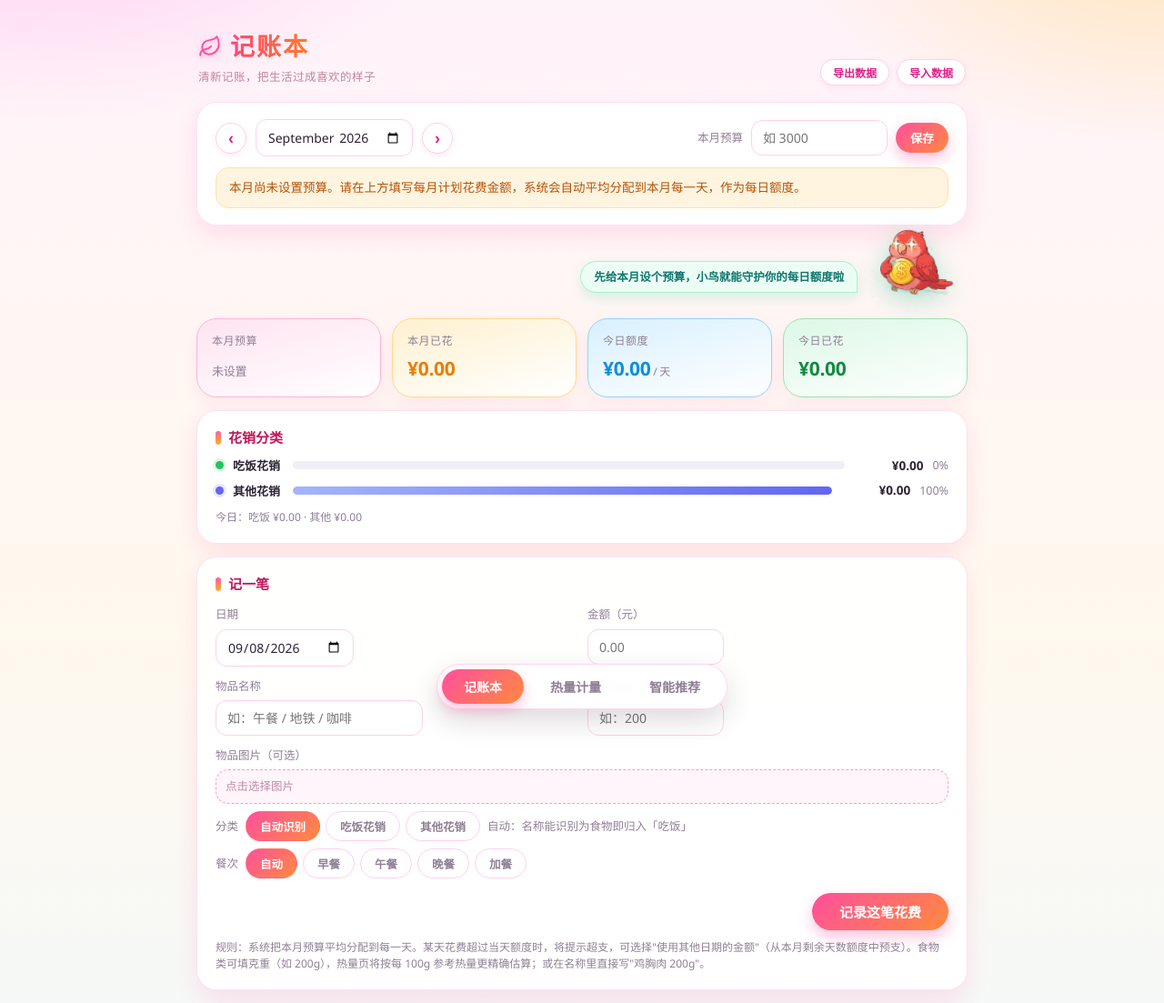
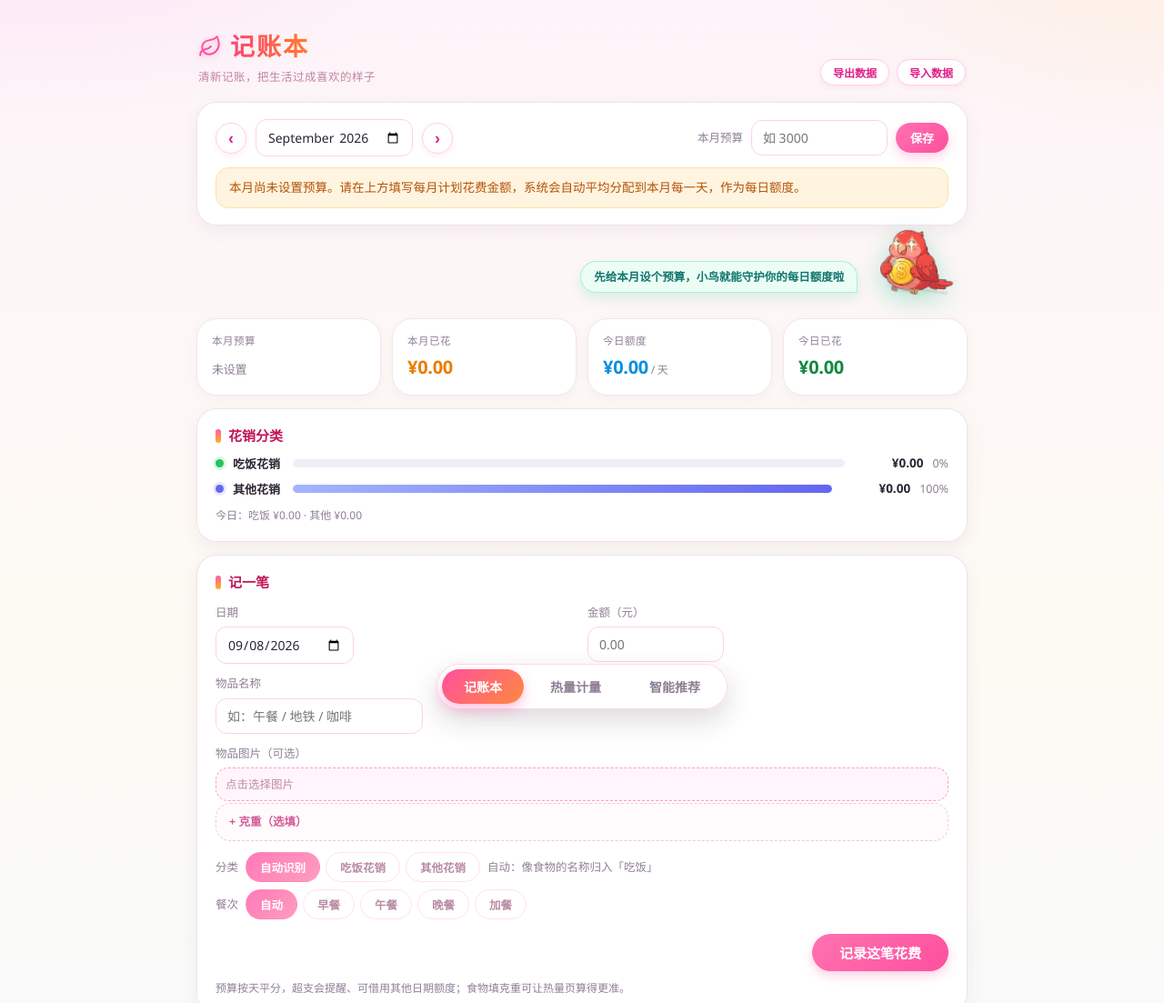
Before and after one commit to davy1121/account-book, a plain HTML site: page index.html in a window 1280 px wide. Shown: the top 1103 px of the page at 91% size. Drawn offline with Linux system fonts and the light colour scheme.

Commit message:
whole site declutter + softer accents

```diff
--- a/index.html
+++ b/index.html
@@ -391,6 +391,36 @@
     .form-grid { grid-template-columns: 1fr; }
     header.app .slogan { display: none; }
   }
+
+  /* ===== 整站简洁化：弱化撞色、收敛留白、折叠更多选项 ===== */
+  body {
+    background:
+      radial-gradient(760px 420px at 4% -8%, rgba(255, 122, 217, .15), transparent 60%),
+      radial-gradient(680px 400px at 100% -6%, rgba(255, 197, 51, .14), transparent 62%),
+      radial-gradient(820px 460px at 50% 115%, rgba(47, 183, 255, .13), transparent 60%),
+      linear-gradient(180deg, #fdf4f9 0%, #fdfaf3 48%, #f4f9ff 100%);
+  }
+  .card { border-color: rgba(228, 202, 218, .55); box-shadow: 0 6px 18px rgba(120, 90, 120, .08); }
+  .btn.primary { background: linear-gradient(135deg, #ff72b0, #ff4f9e); box-shadow: 0 5px 12px rgba(255, 79, 158, .26); }
+  .btn.primary:hover { box-shadow: 0 8px 16px rgba(255, 79, 158, .34); }
+  .stats .stat { background: #fff; border-color: #f6e4ec; box-shadow: 0 4px 12px rgba(120, 90, 120, .05); }
+  .stats .stat:nth-child(1), .stats .stat:nth-child(2), .stats .stat:nth-child(3),
+  .stats .stat:nth-child(4), .stats .stat:nth-child(5),
+  .stats .stat.warn, .stats .stat.over { background: #fff; border-color: #f6e4ec; }
+  .stats .stat .k { font-size: 11.5px; }
+  .stats .stat .v { font-size: 20px; }
+  .stats .stat:hover { transform: translateY(-2px); }
+  .segp { border-color: #ffe0ed; color: #b98ba4; }
+  .segp.on-all { background: linear-gradient(135deg, #ff7ab8, #ff9dbd); }
+  .segp.on-food { background: linear-gradient(135deg, #4fd1a0, #34c98a); }
+  .segp.on-other { background: linear-gradient(135deg, #a58bf0, #8f74e8); }
+  .morebox { border: 1px dashed #f0c8dd; background: rgba(255, 248, 252, .55); border-radius: 16px; padding: 10px 14px; margin: 2px 0 12px; }
+  .morebox > summary { cursor: pointer; font-size: 12.5px; font-weight: 700; color: #d45a97; list-style: none; user-select: none; }
+  .morebox > summary::-webkit-details-marker { display: none; }
+  .morebox > summary::before { content: "+ "; font-weight: 900; }
+  .morebox[open] > summary::before { content: "\2013 "; }
+  .morebox .field { margin-top: 6px; }
+  .morebox .hint { font-size: 12px; }
 </style>
 </head>
 <body>
@@ -453,8 +483,7 @@
     <div class="form-grid">
       <div class="field"><label>日期</label><input type="date" id="dateInput"></div>
       <div class="field"><label>金额（元）</label><input type="number" id="amountInput" min="0.01" step="0.01" placeholder="0.00"></div>
-      <div class="field"><label>物品名称</label><input type="text" id="nameInput" maxlength="40" placeholder="如：午餐 / 地铁 / 咖啡"></div>
-      <div class="field"><label>克重（g，选填）</label><input type="number" id="gramsInput" min="1" step="10" placeholder="如：200"></div>
+      <div class="field full"><label>物品名称</label><input type="text" id="nameInput" maxlength="40" placeholder="如：午餐 / 地铁 / 咖啡"></div>
       <div class="field full"><label>物品图片（可选）</label>
         <div class="picpick" id="picpick">
           <img id="picPreview" alt="" style="display:none">
@@ -463,6 +492,13 @@
         <input type="file" id="fileInput" accept="image/*">
       </div>
     </div>
+    <details class="morebox">
+      <summary>克重（选填）</summary>
+      <div class="row">
+        <div class="field" style="flex:1;min-width:150px"><label>克重（g）</label><input type="number" id="gramsInput" min="1" step="10" placeholder="如 200"></div>
+        <span class="hint">留空则按"常见一份"估算热量；填写后按克重换算，在名称里写"鸡胸肉 200g"同样有效。</span>
+      </div>
+    </details>
     <div class="catfield">
       <span class="hint">分类</span>
       <span class="catseg">
@@ -470,7 +506,7 @@
         <button type="button" class="segp" id="catFood">吃饭花销</button>
         <button type="button" class="segp" id="catOther">其他花销</button>
       </span>
-      <span class="hint" id="catHint">自动：名称能识别为食物即归入「吃饭」</span>
+      <span class="hint" id="catHint">自动：像食物的名称归入「吃饭」</span>
     </div>
     <div class="catfield" id="mealSeg">
       <span class="hint">餐次</span>
@@ -485,7 +521,7 @@
     <div class="submit-row">
       <button class="btn primary" id="addBtn">记录这笔花费</button>
     </div>
-    <div class="small-tip">规则：系统把本月预算平均分配到每一天。某天花费超过当天额度时，将提示超支，可选择"使用其他日期的金额"（从本月剩余天数额度中预支）。食物类可填克重（如 200g），热量页将按每 100g 参考热量更精确估算；或在名称里直接写"鸡胸肉 200g"。</div>
+    <div class="small-tip">预算按天平分，超支会提醒、可借用其他日期额度；食物填克重可让热量页算得更准。</div>
   </div>
 
   <!-- 明细 -->
@@ -526,9 +562,9 @@
       <div class="chip"><b id="calRecords">0</b><span>今日记账笔数</span></div>
     </div>
 
-    <div class="card">
-      <div class="section-title" style="margin-bottom:10px">体重目标换算热量</div>
-      <p class="cal-note">输入目前体重、目标体重与计划减重天数，按"约减重 1kg 需多消耗 7700 kcal"自动估算每日热量目标；也可跳过此项，直接在上方设置每日热量目标。</p>
+    <details class="morebox">
+      <summary>按体重自动计算热量目标（可选）</summary>
+      <p class="cal-note" style="margin-top:6px">按"减重 1kg ≈ 多消耗 7700 kcal"估算每日热量缺口。</p>
       <div class="cal-plan-grid">
         <div class="field"><label>目前体重（kg）</label><input type="number" id="planCur" min="1" step="0.1" placeholder="如 65"></div>
         <div class="field"><label>目标体重（kg）</label><input type="number" id="planTarget" min="1" step="0.1" placeholder="如 55"></div>
@@ -547,7 +583,7 @@
         <button class="btn primary" id="planCalc">计算每日热量目标</button>
       </div>
       <div class="plan-result" id="planResult"></div>
-    </div>
+    </details>
 
     <div class="card">
       <div class="section-title" style="margin-bottom:10px">每日热量目标</div>
@@ -561,7 +597,7 @@
 
     <div class="card cal-list">
       <div class="section-title" style="margin-bottom:4px">今日食物摄入</div>
-      <p class="cal-note">自动统计来自首页「记一笔」中日期为今天的记录：名称能识别为食物的自动带出常见单份热量（每份 kcal 为估算值）；识别不准时可直接在右侧输入框修改并自动重算，非食物记录不会计入。</p>
+      <p class="cal-note">自动统计首页今日记录中的食物热量（每份为估算值），可直接改右侧数值修正。</p>
       <div id="calList"></div>
     </div>
   </section>
```
